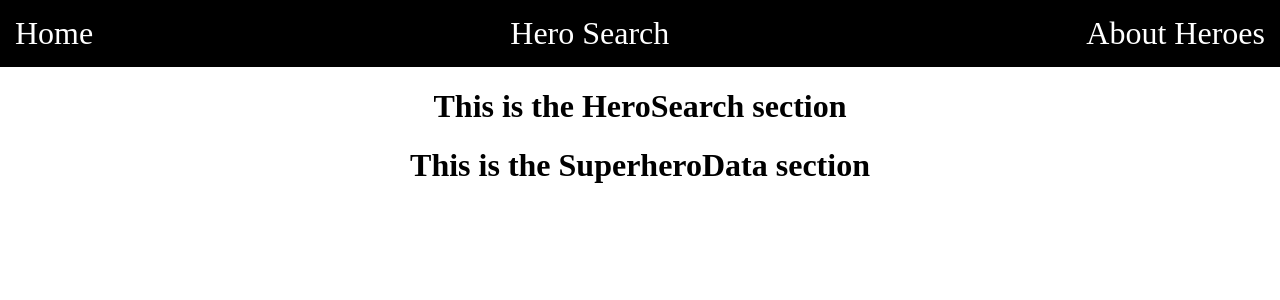
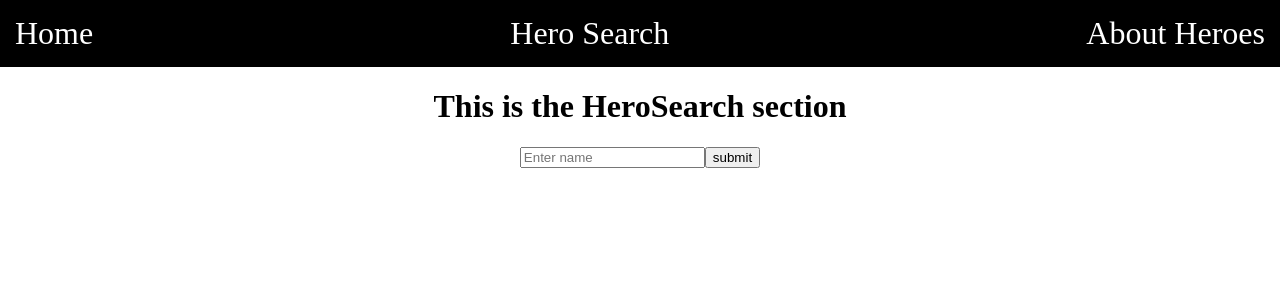
Before and after one commit to acurunner79/unit2project, a React (Create React App) app: page /hero-search in a window 1280 px wide. Shown: the top 300 px of the page. Built offline with nearby package versions, Linux system fonts and the light colour scheme.

Commit message:
api fetch and console logged data complete

```diff
--- a/src/App.js
+++ b/src/App.js
@@ -20,7 +20,7 @@ function App() {
       <Route path="/hero-search">
         <HeroSearch />
       </Route>
-      <Route path="/">
+      <Route exact path="/">
         <SuperheroData />
       </Route>
     </div>
--- a/src/SuperheroData/HeroSearch.js
+++ b/src/SuperheroData/HeroSearch.js
@@ -4,7 +4,18 @@ import React from 'react'
 const HeroSearch = (props) => {
 
     return (
+        <div>
         <h1>This is the HeroSearch section</h1>
+            <form>
+                <input
+                   type="text"
+                   name="searchHero"
+                   placeholder="Enter name"></input>
+                <input
+                type="submit"
+                value="submit"></input>
+            </form>
+        </div>
     )
 }
 
--- a/src/SuperheroData/index.js
+++ b/src/SuperheroData/index.js
@@ -3,6 +3,16 @@ import React from 'react'
 
 const SuperheroData = () => {
 
+    const apiURL = `https://cors-anywhere.herokuapp.com/https://superheroapi.com/api/10218084998348396/search/batman`
+
+    // const [hero, setHero] = React.useState(null)
+
+    const getHero = async () => {
+        const response = await fetch(apiURL,{headers:{'Origin': 'https://superheroapi.com'}})
+        const data = await response.json()
+        console.log('this is heroes', data)
+    }
+     getHero()
     return (
         <h1>This is the SuperheroData section</h1>
     )
```
Also changed, not shown: 1 other file (tests, documents, lock files or other folders).
